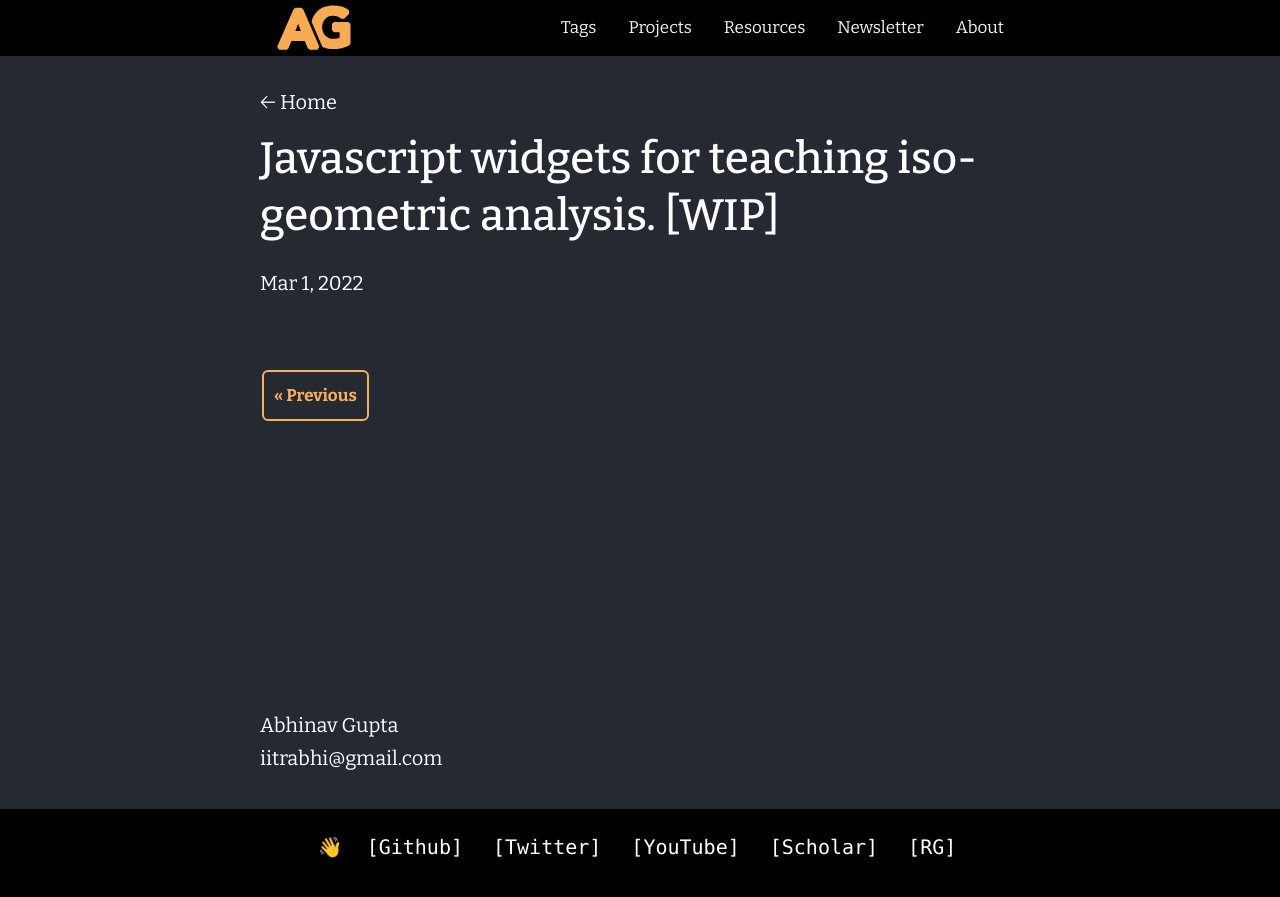
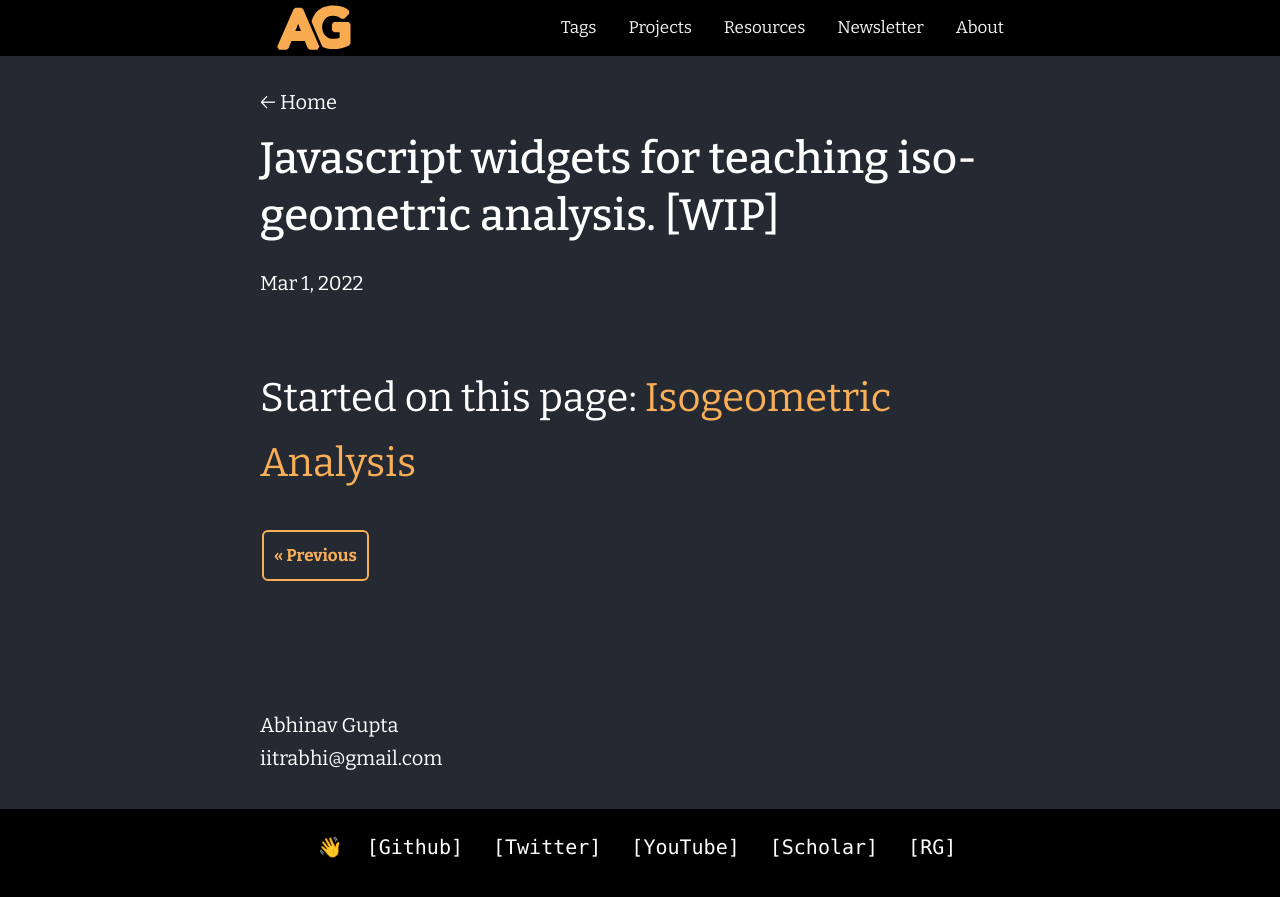
Before and after one commit to iitrabhi/iitrabhi.github.io, a Jekyll site: the page built from _projects/2022/04April/isogeometric-analysis.md, in a window 1280 px wide. Shown: the top 897 px of the page. Built offline with Jekyll 4.4.1, drawn with Linux system fonts in a browser that asks for light colours.

Commit message:
Update isogeometric-analysis.md

```diff
--- a/_projects/2022/04April/isogeometric-analysis.md
+++ b/_projects/2022/04April/isogeometric-analysis.md
@@ -7,3 +7,5 @@ year: "April 2022"
 date: 2022-03-01
 typora-root-url: ../../../../website
 ---
+
+## Started on this page: [Isogeometric Analysis](https://abhigupta.io/isogeometric-analysis/)
```
